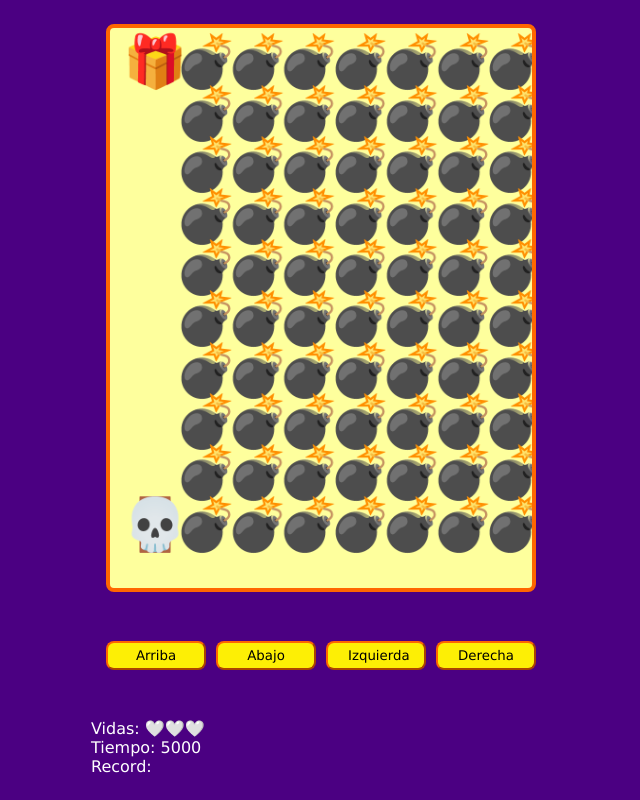
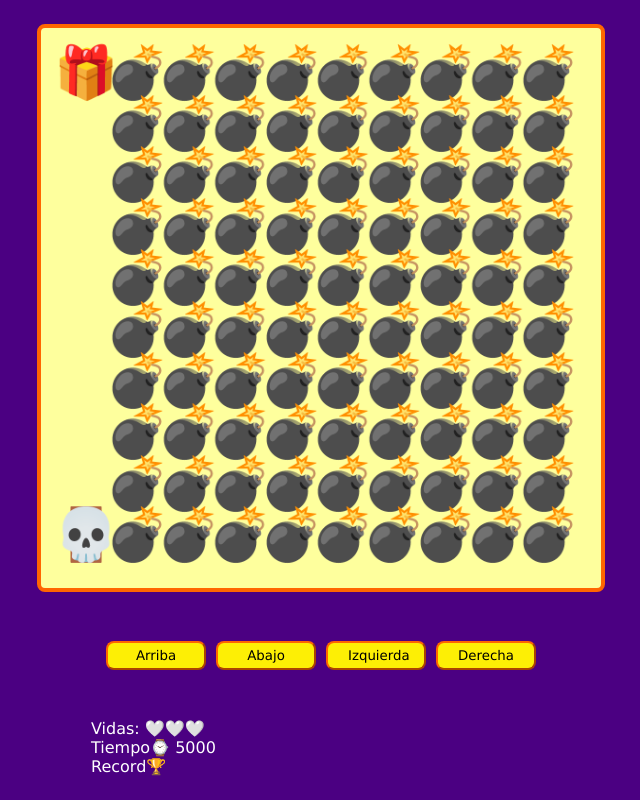
Before and after one commit to Lucag502/taller-practico-js-videojuego, a plain HTML site: page index.html in a window 1280 px wide. Shown: the whole page, without its empty margins (319-959 px from the left). Drawn offline with Linux system fonts and the light colour scheme.

Commit message:
corrigiendo errores

```diff
--- a/game.js
+++ b/game.js
@@ -36,16 +36,20 @@ window.addEventListener('resize', setCanvasSize);
 
 function setCanvasSize() {
     if(window.innerHeight >= window.innerWidth){
-        canvasSize = window.innerWidth * 0.4;
+        canvasSize = window.innerWidth * 0.7;
     } else if (window.innerWidth >= window.innerHeight){
         canvasSize = window.innerHeight * 0.7;
     }
 
-    canvas.setAttribute('width', window.innerWidth *0.33);
-    canvas.setAttribute('height', window.innerHeight *0.7);
+    canvasSize = Number(canvasSize = canvasSize.toFixed(0));
+
+    canvas.setAttribute('width', canvasSize);
+    canvas.setAttribute('height', canvasSize);
 
     elementSize = canvasSize / 10.9;
 
+    playerPosition.x = undefined;
+    playerPosition.y = undefined;
     startGame();
 }
 
@@ -81,7 +85,7 @@ function startGame() {
         row.forEach((col,colI) => {
             const emoji = emojis[col];
             const posX = elementSize * (colI + 1.5);
-            const posY = elementSize * (rowI + 1);
+            const posY = elementSize * (rowI + 1.2);
 
             if (col == 'O') {
                 if(!playerPosition.x && !playerPosition.y){
--- a/index.html
+++ b/index.html
@@ -20,9 +20,9 @@
     </div>
 
     <div class="messages">
-        <p>Vidas: <span id="lives"></span> </p>
-        <p>Tiempo: <span id="time"></span></p>
-        <p>Record: <span id="record"></span></p>
+        <p> Vidas: <span id="lives"></span> </p>
+        <p>Tiempo⌚ <span id="time"></span></p>
+        <p>Record🏆<span id="record"></span></p>
 
     </div>
     </div>
--- a/maps.js
+++ b/maps.js
@@ -12,7 +12,7 @@ const emojis = {
   'BOMB_COLLISION': '🔥',
   'GAME_OVER': '👎',
   'WIN': '🏆',
-  'HEARTH' : '🤍'
+  'HEARTH' : '🤍',
 };
 
 const maps = [];
--- a/styles.css
+++ b/styles.css
@@ -57,6 +57,6 @@ body {
   }
 
   @media (max-width: 440px) {
-    button { margin-top: 25px; }
+    button { margin-top: 20px; }
     #up, #down { margin-left: 100%; margin-right: 100%; }
   }
```
